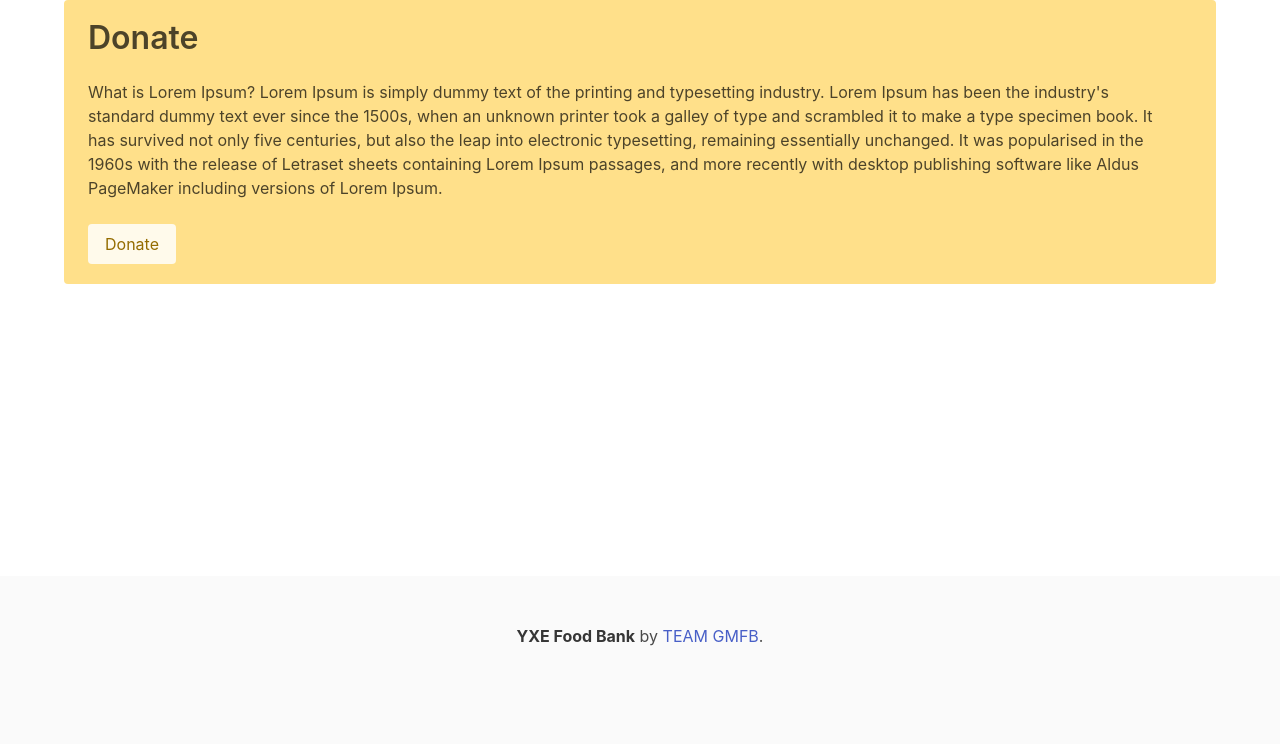
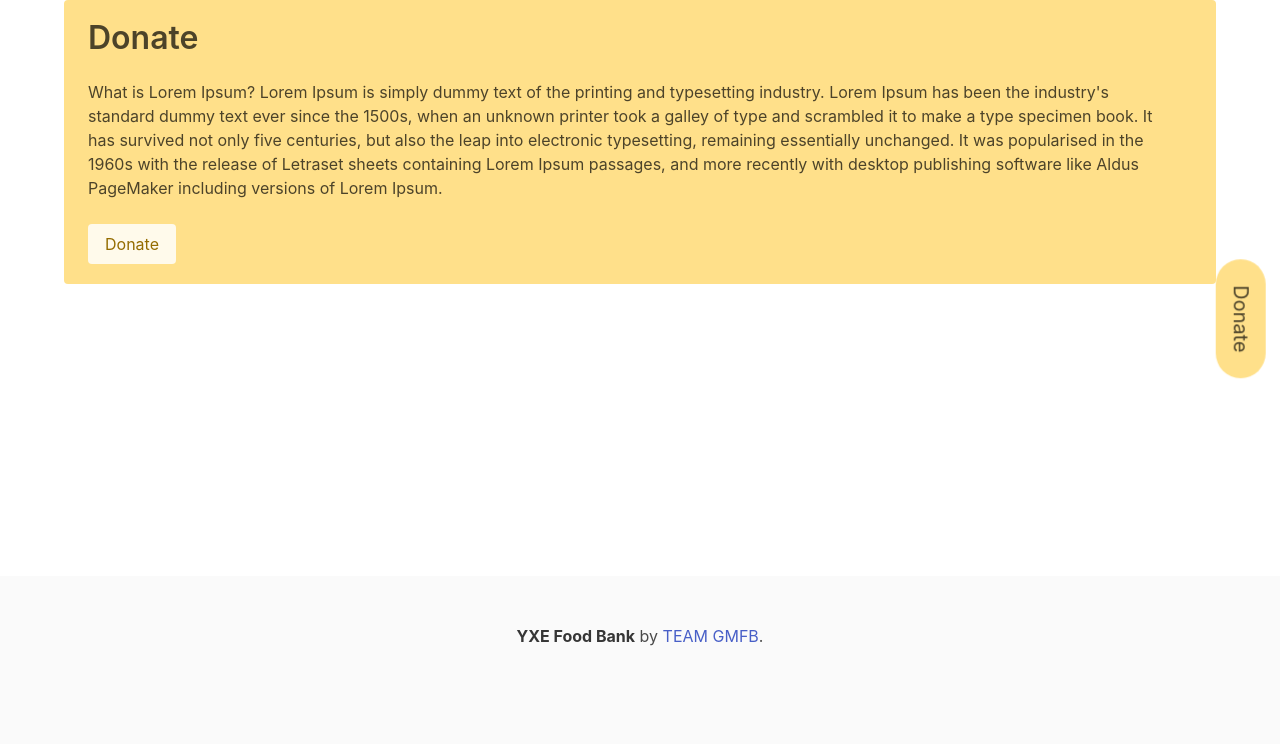
Before and after one commit to seemslikeali/yxefoodbank, a Django app: page /donate/ in a window 1280 px wide. Shown: the part 56-800 px from the top of the page. Run offline with Django 4.2, Linux system fonts and the light colour scheme; some libraries are stand-ins or nearby versions.

Commit message:
added donate call to action
suggested by ta

```diff
--- a/static/css/style.css
+++ b/static/css/style.css
@@ -61,5 +61,5 @@ body > footer {
 }
 
 h2{
-    column-span: all
+    column-span: all;
 }
--- a/templates/main.html
+++ b/templates/main.html
@@ -1,6 +1,7 @@
 {% load static %}
 <!DOCTYPE html>
 <html lang="en">
+
 <head>
   <meta charset="UTF-8" />
   <meta http-equiv="X-UA-Compatible" content="IE=edge" />
@@ -8,10 +9,7 @@
 
   <title>YXE Food Bank</title>
   <link rel="stylesheet" href="{% static 'css/style.css' %}" />
-    <script
-      src="https://kit.fontawesome.com/a2e9d60101.js"
-      crossorigin="anonymous"
-    ></script>
+  <script src="https://kit.fontawesome.com/a2e9d60101.js" crossorigin="anonymous"></script>
   <script>
     function myFunction() {
       var x = document.getElementById("delete");
@@ -24,10 +22,16 @@
   </script>
 </head>
 
+<a href="{% url 'donate' %}" class="donato button is-warning is-medium is-rounded"
+  style=" position: fixed;bottom: 50%;right:-20px;z-index: 9999; transform: rotate(90deg);">Donate</a>
+
 <body>
+
+
   {% include 'navbar.html'%}
   {% block content%}
   {% endblock %}
   {% include 'footer.html' %}
 </body>
+
 </html>
```
Also changed, not shown: db.sqlite3. Lines whose indentation alone changed are shown as unchanged.
